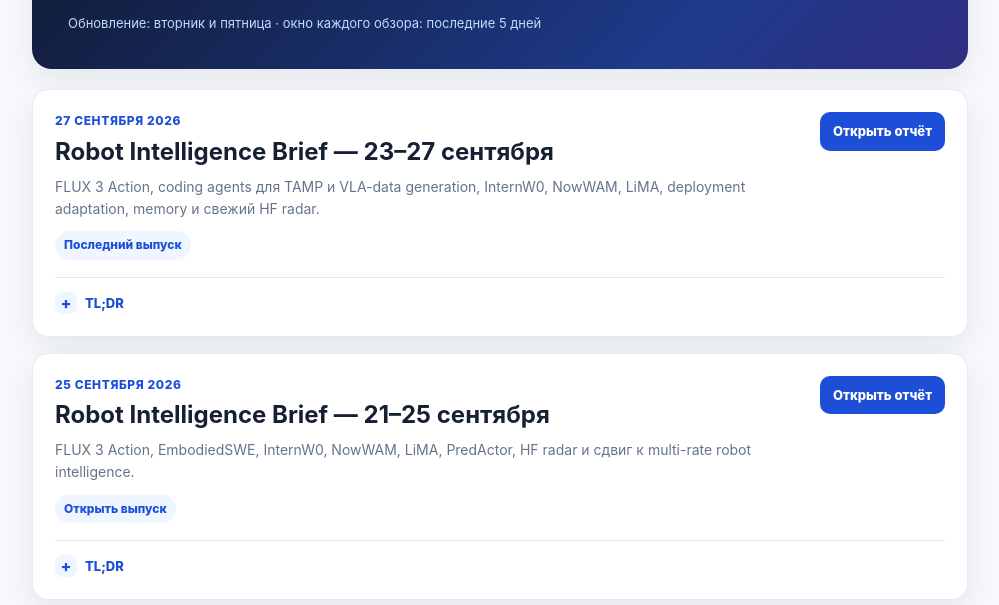
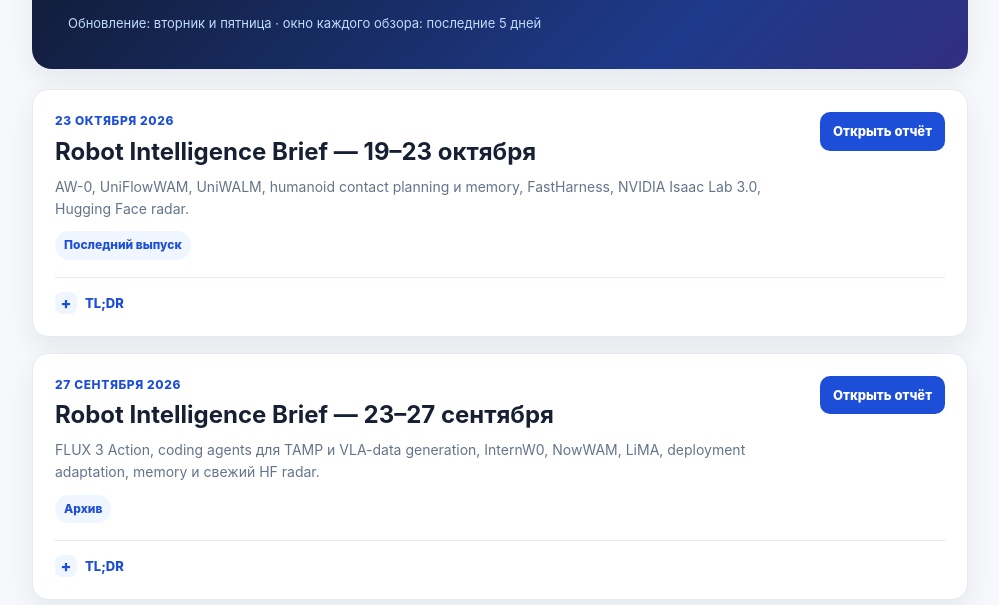
Before and after one commit to AlxVoropaev/awesome-something, a plain HTML site: page index.html in a window 1280 px wide. Shown: the part 195-800 px from the top of the page, without its empty margins (140-1139 px from the left). Drawn offline with Linux system fonts and the light colour scheme.

Commit message:
Add Oct 23 robot intelligence brief to public index

```diff
--- a/index.html
+++ b/index.html
@@ -56,11 +56,23 @@ footer{text-align:center;color:var(--muted);font-size:12px;padding:28px 0 40px}
 
   <article class="card">
     <div class="card-top">
+      <div class="card-main"><div class="date">23 октября 2026</div><h2>Robot Intelligence Brief — 19–23 октября</h2><div class="desc">AW-0, UniFlowWAM, UniWALM, humanoid contact planning и memory, FastHarness, NVIDIA Isaac Lab 3.0, Hugging Face radar.</div><span class="badge">Последний выпуск</span></div>
+      <a class="open-link" href="Robot%20Intellegence/robot_intelligence_brief_2026-10-23.html">Открыть отчёт</a>
+    </div>
+    <details><summary>TL;DR</summary><div class="tldr-content"><p><strong>Главное за 19–23 октября:</strong> <strong>AW-0 (Agentic World Action Models)</strong> впервые сводит code/skills, будущие video states и низкоуровневые actions в три совместно генерируемых потока. <strong>UniFlowWAM</strong> добавляет 3D scene flow в саму модель как третью полноправную модальность, а <strong>UniWALM</strong> совместно декодирует language/action/video и использует текст как память между шагами. Это разные попытки сделать WAM программируемым, геометрически согласованным и запоминающим состояние, а не просто генератором будущих пикселей.</p>
+<p><strong>Humanoids и контакт:</strong> attention-based contact planner отделяет планы будущих контактов от whole-body tracker; <strong>WholeBodyMem</strong> показывает, что память о событиях до получения цели критична для Unitree G1; <strong>AdaDex</strong> совмещает имитацию короткой человеческой траектории и goal-conditioned RL. Для воспроизводимости выделяются <strong>OpenTac</strong> (открытые tactile skins) и <strong>LocoManiLab</strong> (234 задачи с разделением влияния policy/controller).</p>
+<p><strong>Agentic/coding и практические релизы:</strong> <strong>FastHarness</strong> адаптивно вызывает GPT-6 Astra для контроля замороженной π0.5, уменьшая стоимость review; <strong>ALMA</strong> использует LLM как генератор сложных тренировочных сценариев, не как быстрый flight controller. NVIDIA 21 октября выпустила <strong>Isaac Lab 3.0</strong>, <strong>Isaac OS</strong>, reference humanoid <strong>Agile ONE SN</strong> и HF-экосистему <strong>SimReady Central</strong>; в HF radar также Microduck Arena и SharpaDex. Абсолютные числа успешности из разных статей напрямую не сравниваются.</p></div></details>
+  </article>
+
+
+
+  <article class="card">
+    <div class="card-top">
       <div class="card-main">
         <div class="date">27 сентября 2026</div>
         <h2>Robot Intelligence Brief — 23–27 сентября</h2>
         <div class="desc">FLUX 3 Action, coding agents для TAMP и VLA-data generation, InternW0, NowWAM, LiMA, deployment adaptation, memory и свежий HF radar.</div>
-        <span class="badge">Последний выпуск</span>
+        <span class="badge">Архив</span>
       </div>
       <a class="open-link" href="Robot%20Intellegence/robot_intelligence_brief_2026-09-27.html">Открыть отчёт</a>
     </div>
```
